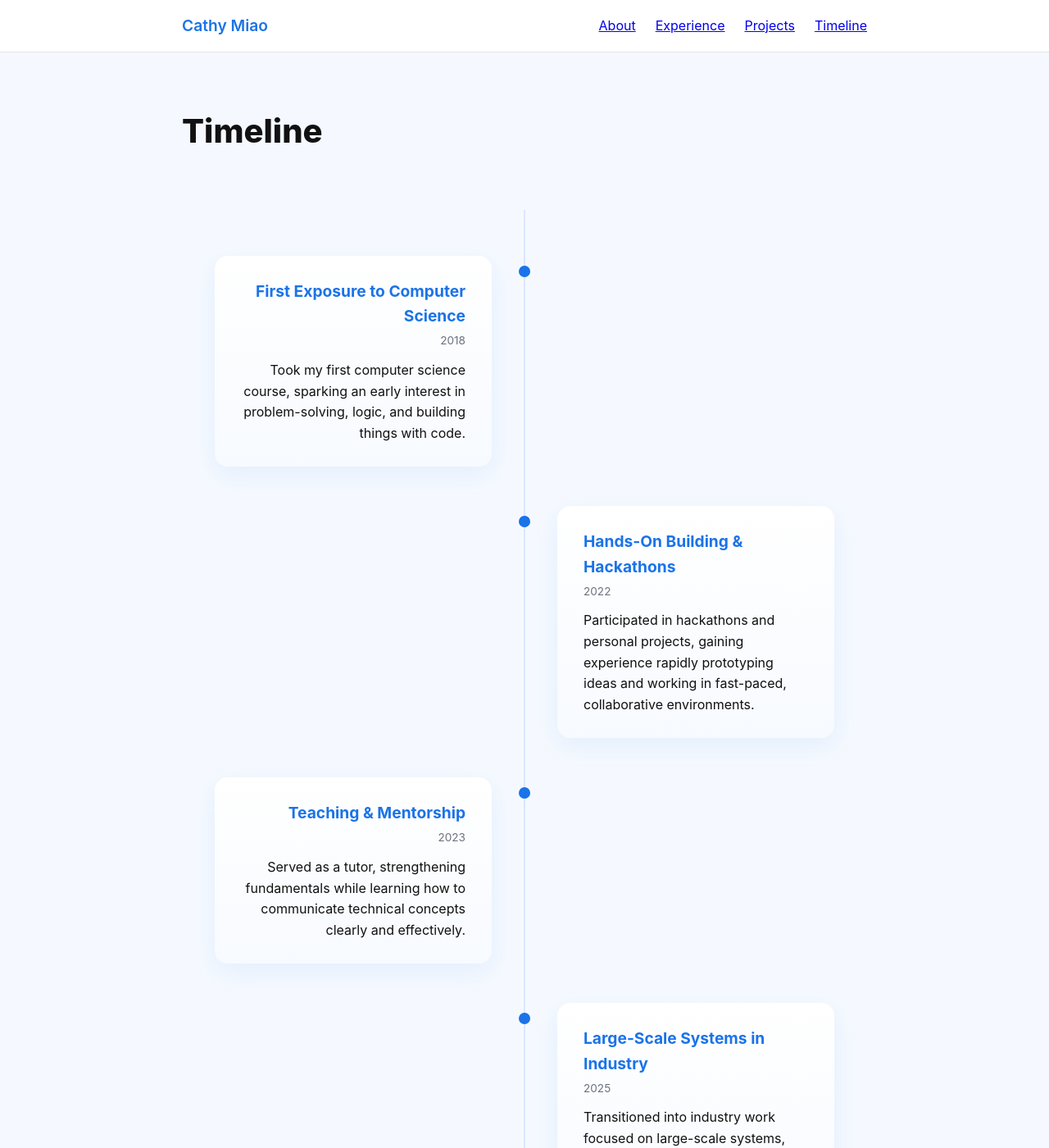
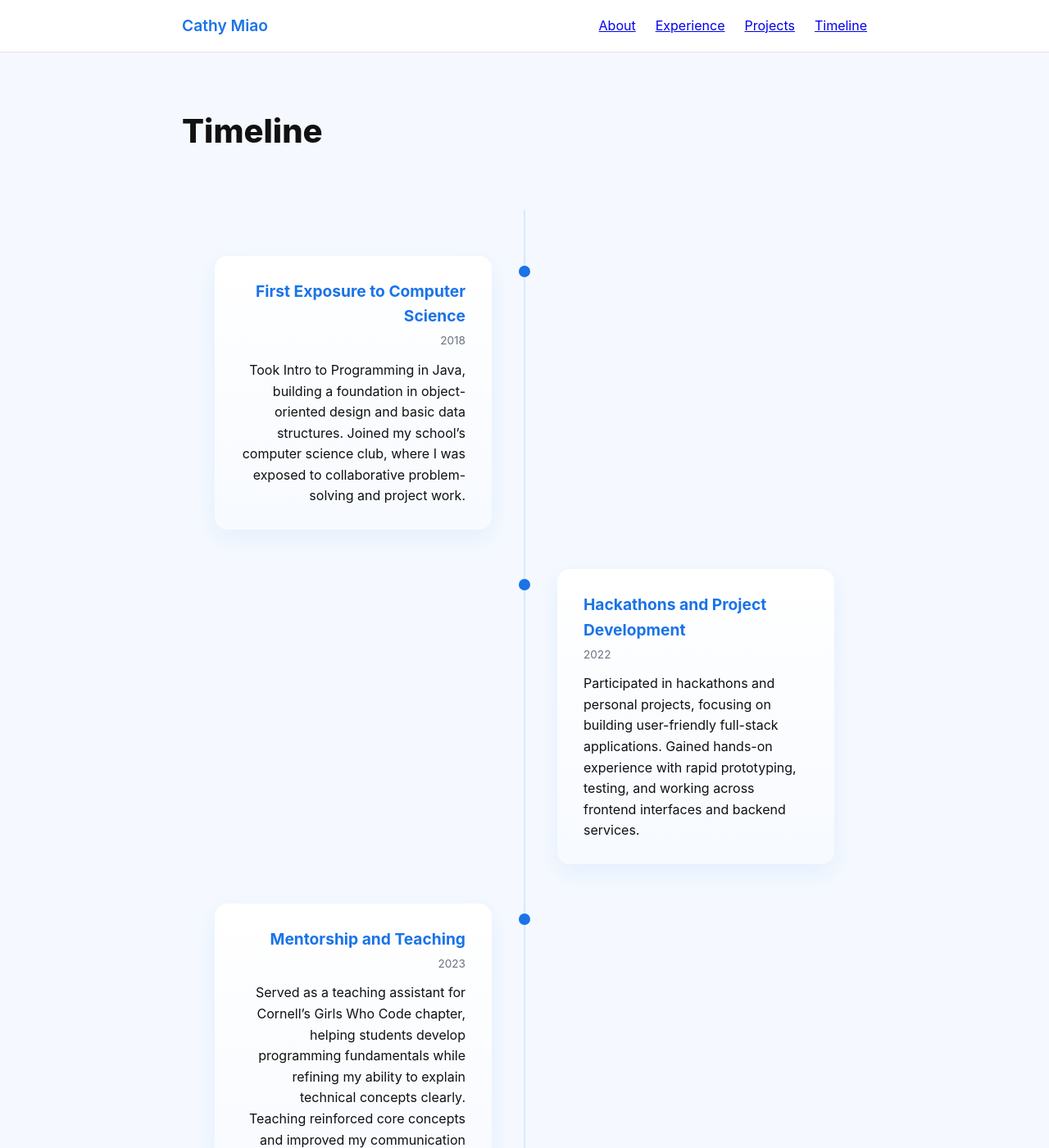
Before and after one commit to cathymiao04/digitalportfolio, a Jekyll site: the page built from timeline.md, in a window 1280 px wide and 1400 px high. Shown: the whole window at 82% size. Built offline with Jekyll 4.4.1, drawn with Linux system fonts in a browser that asks for light colours; some of the changed text lies outside the part shown.

Commit message:
Update timeline.html

```diff
--- a/_includes/timeline.html
+++ b/_includes/timeline.html
@@ -6,8 +6,10 @@
       <h3>First Exposure to Computer Science</h3>
       <p class="timeline-date">2018</p>
       <p>
-        Took my first computer science course, sparking an early interest in
-        problem-solving, logic, and building things with code.
+        Took Intro to Programming in Java, building a foundation in
+        object-oriented design and basic data structures. Joined my school’s
+        computer science club, where I was exposed to collaborative problem-solving
+        and project work.
       </p>
     </div>
   </div>
@@ -15,12 +17,12 @@
   <!-- 2022 -->
   <div class="timeline-item right">
     <div class="timeline-content">
-      <h3>Hands-On Building & Hackathons</h3>
+      <h3>Hackathons and Project Development</h3>
       <p class="timeline-date">2022</p>
       <p>
-        Participated in hackathons and personal projects, gaining experience
-        rapidly prototyping ideas and working in fast-paced, collaborative
-        environments.
+        Participated in hackathons and personal projects, focusing on building
+        user-friendly full-stack applications. Gained hands-on experience with rapid prototyping, testing, and working across
+        frontend interfaces and backend services.
       </p>
     </div>
   </div>
@@ -28,11 +30,13 @@
   <!-- 2023 -->
   <div class="timeline-item left">
     <div class="timeline-content">
-      <h3>Teaching & Mentorship</h3>
+      <h3>Mentorship and Teaching</h3>
       <p class="timeline-date">2023</p>
       <p>
-        Served as a tutor, strengthening fundamentals while learning how to
-        communicate technical concepts clearly and effectively.
+        Served as a teaching assistant for Cornell’s Girls Who Code chapter, helping students
+        develop programming fundamentals while refining my ability to explain
+        technical concepts clearly. Teaching reinforced core concepts and improved
+        my communication and mentorship skills.
       </p>
     </div>
   </div>
@@ -40,11 +44,13 @@
   <!-- 2025 -->
   <div class="timeline-item right">
     <div class="timeline-content">
-      <h3>Large-Scale Systems in Industry</h3>
+      <h3>Industry and Large-Scale Systems</h3>
       <p class="timeline-date">2025</p>
       <p>
-        Transitioned into industry work focused on large-scale systems,
-        production infrastructure, and performance-critical software.
+        Transitioned into industry work focused on large-scale systems and
+        production infrastructure. Gained experience building software for real
+        users, with attention to reliability, performance, and trade-off
+        considerations in production environments.
       </p>
     </div>
   </div>
```
